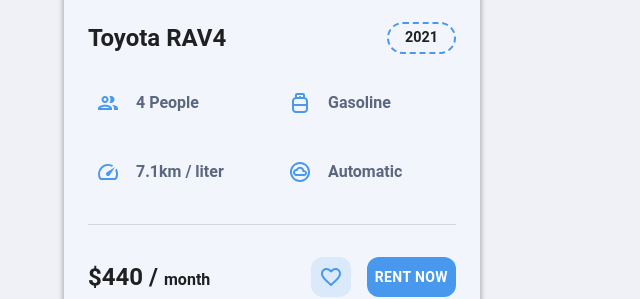
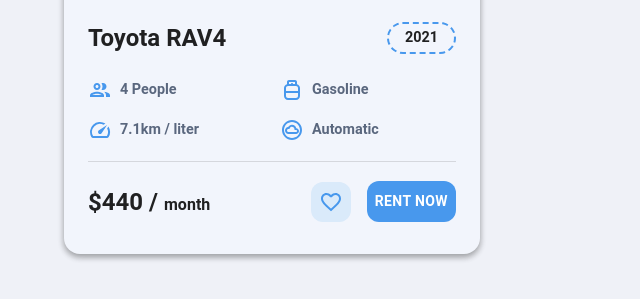
Before and after one commit to HarshitRatan/Seller-App-ReactJs, a React (Create React App) app: page / in a window 1280 px wide. Shown: the part 392-691 px from the top of the page, without its empty margins (0-640 px from the left). Built offline with nearby package versions, Linux system fonts and the light colour scheme.

Commit message:
Card is added

```diff
--- a/src/component/CarCard.jsx
+++ b/src/component/CarCard.jsx
@@ -8,7 +8,7 @@
 import GroupOutlinedIcon from "@mui/icons-material/GroupOutlined";
 import PropaneTankOutlinedIcon from "@mui/icons-material/PropaneTankOutlined";
 import SpeedOutlinedIcon from "@mui/icons-material/SpeedOutlined";
-import CloudCircleOutlinedIcon from '@mui/icons-material/CloudCircleOutlined';
+import CloudCircleOutlinedIcon from "@mui/icons-material/CloudCircleOutlined";
 
 const CarCard = () => {
   return (
@@ -73,7 +73,9 @@
         <Grid
           container
           spacing={2}
-          style={{ marginTop: "0.8rem" }}
+          style={{
+            marginTop: "0.5rem",
+          }}
         >
           <Grid
             item
@@ -84,20 +86,17 @@
               alignItems: "center",
             }}
           >
-            <IconButton
-              size="medium"
+            <GroupOutlinedIcon
               style={{
                 color: "rgb(72, 152, 237)",
                 marginRight: "0.5rem",
               }}
-            >
-              <GroupOutlinedIcon />
-            </IconButton>
+            />
             <Typography
               variant="h5"
               component="div"
               style={{
-                fontSize: "1rem",
+                fontSize: "0.9rem",
                 color: "#5a677e",
                 fontWeight: "600",
               }}
@@ -114,20 +113,17 @@
               alignItems: "center",
             }}
           >
-            <IconButton
-              size="medium"
+            <PropaneTankOutlinedIcon
               style={{
                 color: "rgb(72, 152, 237)",
                 marginRight: "0.5rem",
               }}
-            >
-              <PropaneTankOutlinedIcon />
-            </IconButton>
+            />
             <Typography
               variant="h5"
               component="div"
               style={{
-                fontSize: "1rem",
+                fontSize: "0.9rem",
                 color: "#5a677e",
                 fontWeight: "600",
               }}
@@ -140,7 +136,9 @@
         <Grid
           container
           spacing={2}
-          style={{ marginTop: "0.8rem" }}
+          style={{
+            marginTop: 0,
+          }}
         >
           <Grid
             item
@@ -151,20 +149,17 @@
               alignItems: "center",
             }}
           >
-            <IconButton
-              size="medium"
+            <SpeedOutlinedIcon
               style={{
                 color: "rgb(72, 152, 237)",
                 marginRight: "0.5rem",
               }}
-            >
-              <SpeedOutlinedIcon />
-            </IconButton>
+            />
             <Typography
               variant="h5"
               component="div"
               style={{
-                fontSize: "1rem",
+                fontSize: "0.9rem",
                 color: "#5a677e",
                 fontWeight: "600",
               }}
@@ -181,20 +176,17 @@
               alignItems: "center",
             }}
           >
-            <IconButton
-              size="medium"
+            <CloudCircleOutlinedIcon
               style={{
                 color: "rgb(72, 152, 237)",
                 marginRight: "0.5rem",
               }}
-            >
-              <CloudCircleOutlinedIcon />
-            </IconButton>
+            />
             <Typography
               variant="h5"
               component="div"
               style={{
-                fontSize: "1rem",
+                fontSize: "0.9rem",
                 color: "#5a677e",
                 fontWeight: "600",
               }}
@@ -204,7 +196,7 @@
           </Grid>
         </Grid>
 
-        <Divider style={{ margin: "2rem 0" }} />
+        <Divider style={{ margin: "1.2rem 0" }} />
         <Stack
           direction="row"
           justifyContent="space-between"
```
